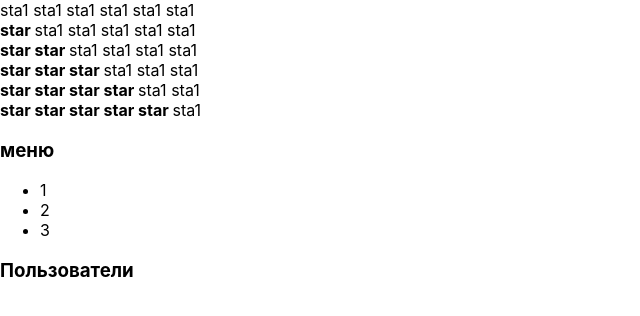
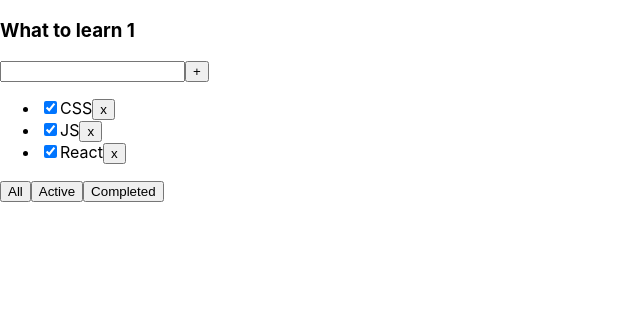
Before and after one commit to DiamanDD/todo, a React (Create React App) app: page / in a window 1280 px wide. Shown: the top 316 px of the page, without its empty margins (0-640 px from the left). Built offline with nearby package versions, Linux system fonts and the light colour scheme.

Commit message:
homework

```diff
--- a/src/App.tsx
+++ b/src/App.tsx
@@ -1,41 +1,55 @@
-import React from 'react';
+import React, {useState} from 'react';
 import './App.css';
-import {taskType} from "./TodoList";
-import {Rating} from "./components/Rating";
-import {Accordion} from "./components/Accordion";
+import {taskType} from "./components/TodoList";
+import {TodoList} from "./components/TodoList";
+export type filterNasadkaType="All" |"Active"|"Completed"
+function App() {
+    let [tasks1, setTassc1] = useState([
+        {id: 1, title: "CSS", isDone: true},
+        {id: 2, title: "JS", isDone: true},
+        {id: 3, title: "React", isDone: false},
+        {id: 4, title: "React", isDone: true},
+    ])
+    type filterNasadkaType="All" |"Active"|"Completed"
+    let[nasadka, setNasadka] = useState<filterNasadkaType>("Completed")
 
+    let nasadkaFilter=tasks1
+    if(nasadka=="Active"){
+        tasks1=tasks1.filter(selectorMessage=>selectorMessage.isDone==false)
+    }
+    else if(nasadka=="Completed"){
+        tasks1=tasks1.filter(selectorMessage=>selectorMessage.isDone==true)
+    }
+    else{
+        tasks1=tasks1
 
-function App(){
-
-let tasks1:Array<taskType>  = [
-    {id: 1, title: "CSS", isDone: true },
-    {id: 2, title: "JS", isDone: true },
-    {id: 3, title: "React", isDone: false }
-];
-    let tasks2:Array<taskType>  = [
-        {id: 1, title: "CSS1", isDone: false },
-        {id: 2, title: "JS2", isDone: true },
-        {id: 3, title: "React3", isDone: false }
-    ];
-return (
-    <div className="App">
-        {/*<TodoList titles={"What to learn 1"} title={tasks1}/>*/}
-        {/*<TodoList  titles={"What to learn 2"} title={tasks2}/>*/}
-
-        <Rating value={0}/>
-        <Rating value={1}/>
-        <Rating value={2}/>
-        <Rating value={3}/>
-        <Rating value={4}/>
-        <Rating value={5}/>
-        <Accordion titleValue={"меню"} colapsed={false}/>
-        <Accordion titleValue={"Пользователи"} colapsed={true}/>
-
-
-    </div>
-);
+    }
 
 
 
+    const removeTasks=(mTascks:number)=>{
+        console.log(mTascks)
+        tasks1=tasks1.filter(removeTasks=>removeTasks.id!=mTascks)
+        setTassc1(tasks1)
+    }
+   const setFilters=(valueFilters:filterNasadkaType)=>{
+        console.log(valueFilters)
+        setNasadka(valueFilters)
+    }
+
+
+
+    return (
+        <div className="App">
+            <TodoList
+                titles={"What to learn 1"}
+                setFilters={setFilters}
+                tasks={tasks1}
+                removeTasks={removeTasks}/>
+        </div>
+    );
+
+
 }
+
 export default App;
--- /dev/null
+++ b/src/components/TodoList.tsx
@@ -0,0 +1,69 @@
+import React, {useState} from "react";
+import {filterNasadkaType} from "../App";
+
+export type taskType = {
+    id: number;
+    title: string;
+    isDone: boolean;
+}
+
+
+type propsType = {
+    titles: string;
+    tasks: Array<taskType>
+    removeTasks:(mTascks:number)=>void
+    setFilters:(valueFilters:filterNasadkaType)=>void
+
+}
+
+
+export const TodoList = (props: propsType) => {
+
+
+   //  let[nasadka, setNasadka] = useState<filterNasadkaType>({})
+   //
+   //  let nasadkaFilter=props.tasks
+   //
+   //  if(nasadka==="Active"){
+   //      nasadkaFilter=props.tasks.filter(selectorMessage=>selectorMessage.isDone==false)
+   //  }
+   // if(nasadka==="Completed"){
+   //     nasadkaFilter=props.tasks.filter(selectorMessage=>selectorMessage.isDone==true)
+   //  }
+
+
+
+    return (
+
+        <div>
+            <h3>{props.titles}</h3>
+            <div>
+                <input/>
+                <button>+</button>
+            </div>
+
+            <ul>
+                {
+                    props.tasks.map((mTask)=>{
+
+                        return(
+                            <li key={mTask.id}><input type="checkbox" checked={mTask.isDone}/><span>{mTask.title}</span>
+                                <button onClick={()=>props.removeTasks(mTask.id)}>x</button></li>
+                        )
+
+                    })
+                }
+
+
+
+            </ul>
+            <div>
+                <button onClick={()=>props.setFilters("All")}>All</button>
+                <button onClick={()=>props.setFilters("Active")}>Active</button>
+                <button onClick={()=>props.setFilters("Completed")}>Completed</button>
+            </div>
+        </div>
+
+
+    )
+}
```
Also changed, not shown: src/TodoList.tsx (deleted, +0 -39 lines), src/components/Stars/Accordion.tsx (renamed from src/components/Accordion.tsx), src/components/Stars/AccordionBody.tsx (renamed from src/components/AccordionBody.tsx), src/components/Stars/AccordionTitle.tsx (renamed from src/components/AccordionTitle.tsx), src/components/Stars/Rating.tsx (renamed from src/components/Rating.tsx), src/components/Stars/Star.tsx (renamed from src/components/Star.tsx).
